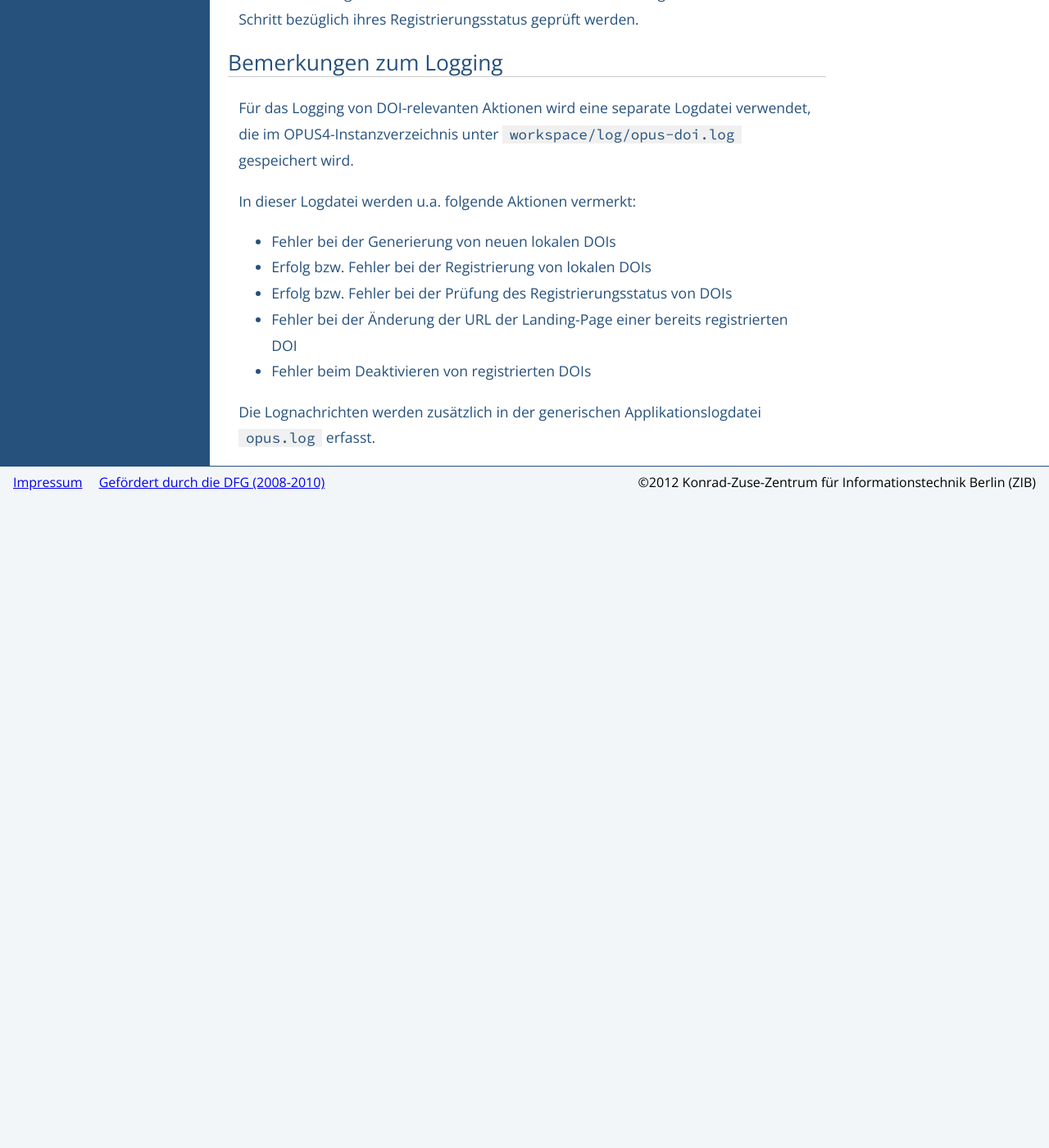
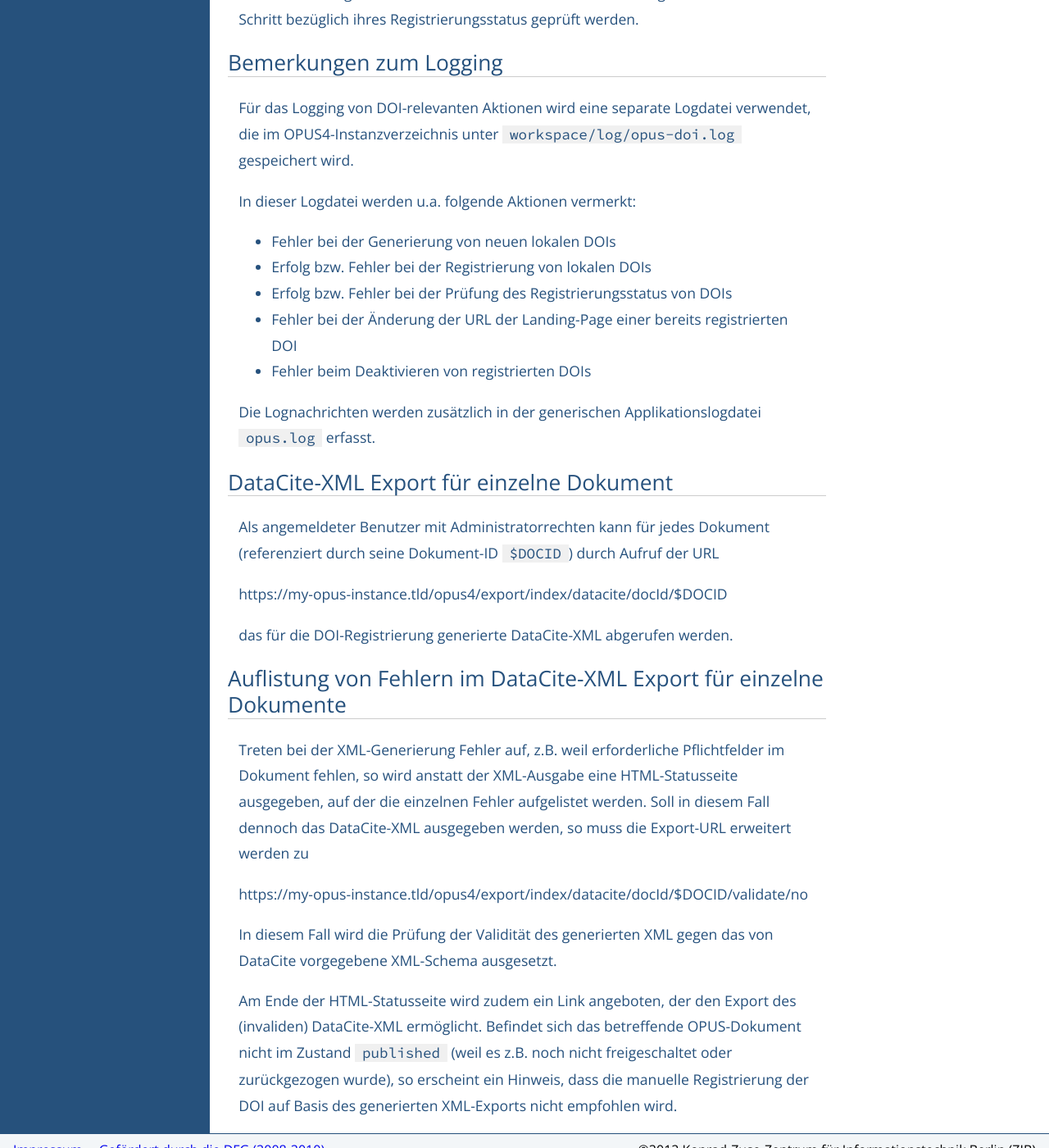
Before and after one commit to OPUS4/userdoc, a Jekyll site: the page built from configext/doi.md, in a window 1280 px wide and 1400 px high, scrolled down 8132 px. Shown: the whole window at 82% size. Built offline with Jekyll 4.4.1, drawn with Linux system fonts in a browser that asks for light colours; before the commit the page ends 8741 px from its top, so only the background shows below that.

Commit message:
Hinweise zum neuen Feature OPUSVIER-3978

```diff
--- a/configext/doi.md
+++ b/configext/doi.md
@@ -126,3 +126,30 @@ In dieser Logdatei werden u.a. folgende Aktionen vermerkt:
 * Fehler beim Deaktivieren von registrierten DOIs
 
 Die Lognachrichten werden zusätzlich in der generischen Applikationslogdatei `opus.log` erfasst.
+
+## DataCite-XML Export für einzelne Dokument
+
+Als angemeldeter Benutzer mit Administratorrechten kann für jedes Dokument (referenziert durch
+seine Dokument-ID `$DOCID`) durch Aufruf der URL
+
+https://my-opus-instance.tld/opus4/export/index/datacite/docId/$DOCID
+
+das für die DOI-Registrierung generierte DataCite-XML abgerufen werden.
+
+## Auflistung von Fehlern im DataCite-XML Export für einzelne Dokumente
+
+Treten bei der XML-Generierung Fehler auf, z.B. weil erforderliche Pflichtfelder im
+Dokument fehlen, so wird anstatt der XML-Ausgabe eine HTML-Statusseite ausgegeben,
+auf der die einzelnen Fehler aufgelistet werden. Soll in diesem Fall dennoch das
+DataCite-XML ausgegeben werden, so muss die Export-URL erweitert werden zu
+
+https://my-opus-instance.tld/opus4/export/index/datacite/docId/$DOCID/validate/no
+
+In diesem Fall wird die Prüfung der Validität des generierten XML gegen das von
+DataCite vorgegebene XML-Schema ausgesetzt.
+
+Am Ende der HTML-Statusseite wird zudem ein Link angeboten, der den Export des
+(invaliden) DataCite-XML ermöglicht. Befindet sich das betreffende OPUS-Dokument
+nicht im Zustand `published` (weil es z.B. noch nicht freigeschaltet oder zurückgezogen
+wurde), so erscheint ein Hinweis, dass die manuelle Registrierung der DOI auf Basis
+des generierten XML-Exports nicht empfohlen wird.
```
